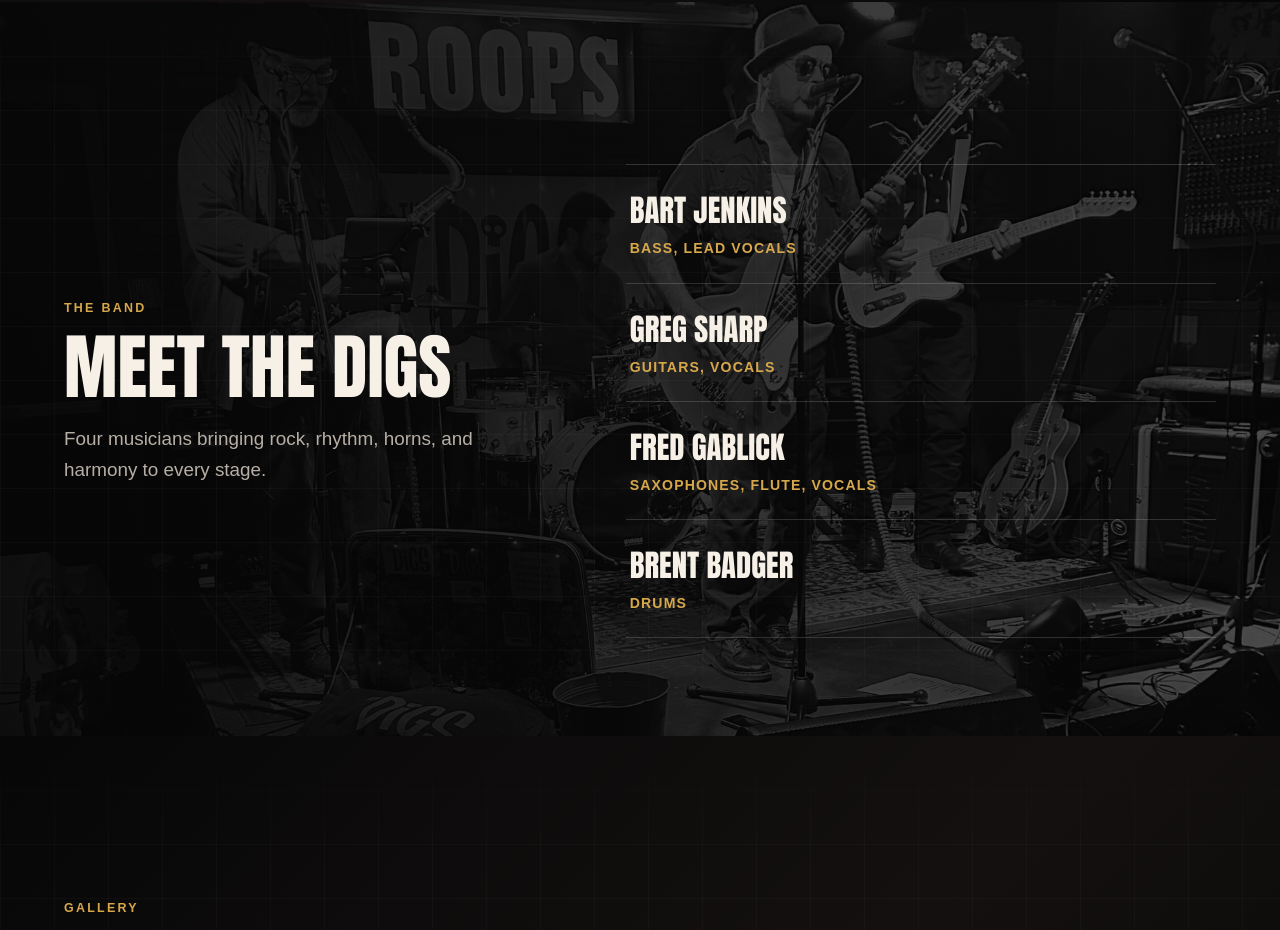
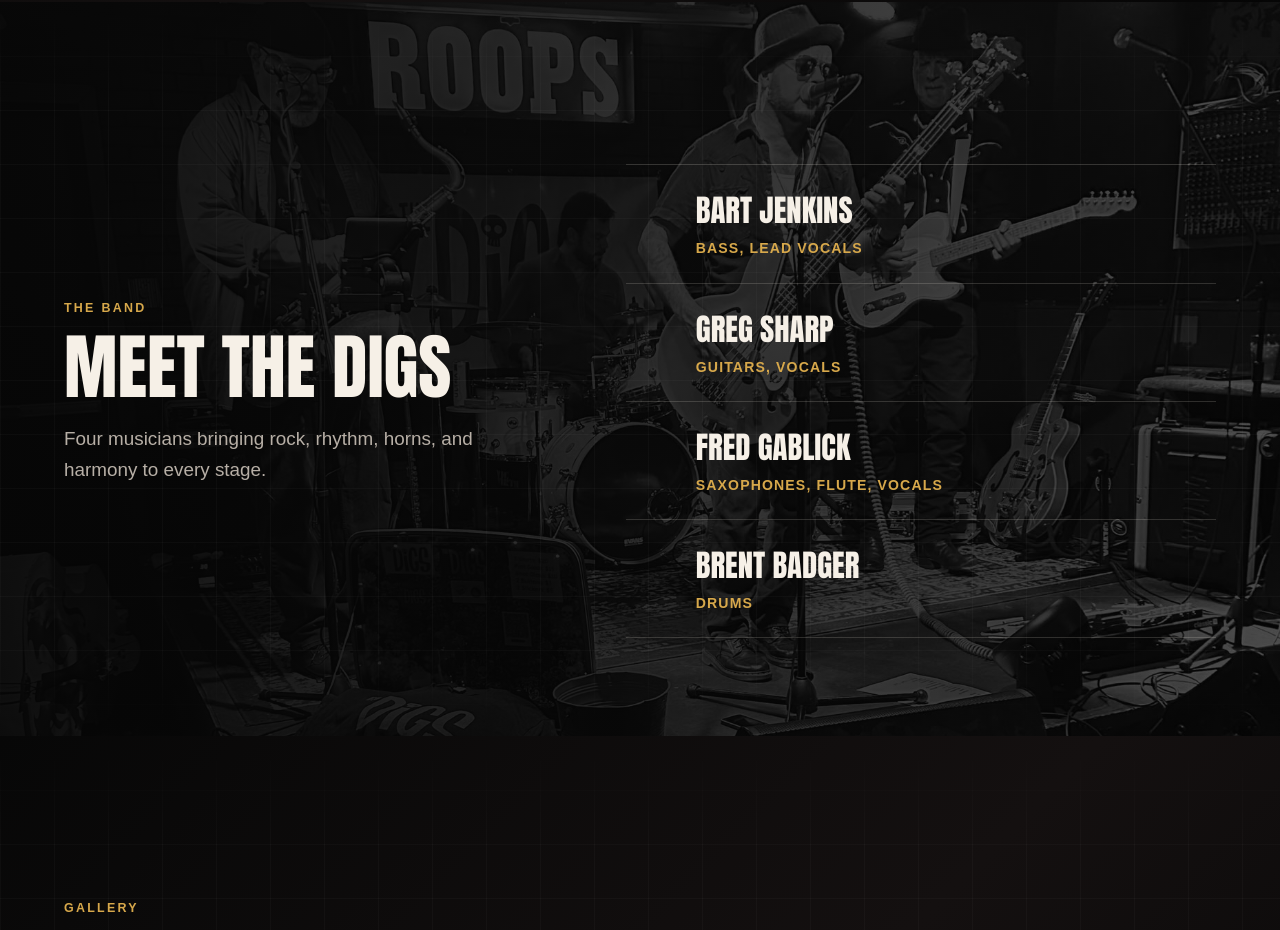
Before and after one commit to lewis-2759/thedigsband, a plain HTML site: page index.html in a window 1280 px wide. Shown: the part 1544-2474 px from the top of the page. Drawn offline with Linux system fonts and the light colour scheme.

Commit message:
spacing change

```diff
--- a/styles.css
+++ b/styles.css
@@ -334,7 +334,7 @@ p {
 }
 
 .member-row {
-  padding: 22px 4px;
+  padding: 22px 4px 22px 70px;
   border-bottom: 1px solid var(--line);
 }
 
```
